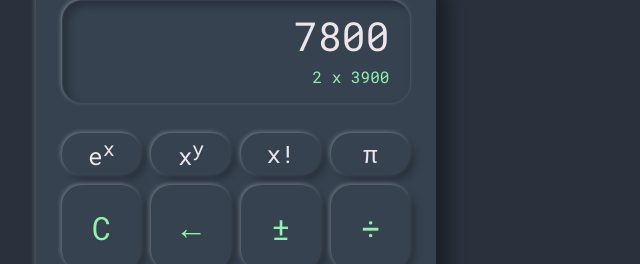
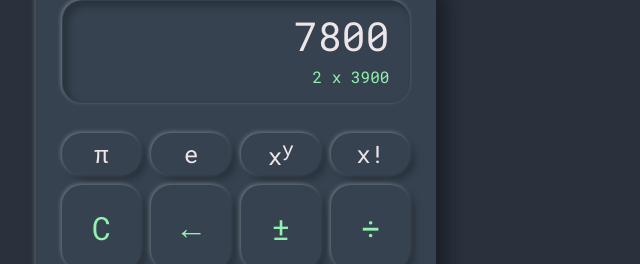
Before and after one commit to turbulentPanda/javascript-calculator, a plain HTML site: page index.html in a window 1280 px wide. Shown: the part 121-385 px from the top of the page, 404-1044 px from the left. Drawn offline with Linux system fonts and the light colour scheme.

Commit message:
Changed the exponentiation operator to simply Euler's constant

```diff
--- a/index.html
+++ b/index.html
@@ -28,11 +28,10 @@
             </div>
             <section id="operations-pad">
                 <div class="row row-1-container">
-                    <button id="exp-operator" class="top-row">e<sup>x</sup></button>
+                    <button id="pi" class="top-row number" value="3.14159">&pi;</button>
+                    <button id="eulerNumber" class="top-row number" value="2.71828">e</button>
                     <button id="power-operator" class="top-row">x<sup>y</sup></button>
                     <button id="factorial-operator" class="top-row">x!</button>
-                    <button id="pi" class="top-row number" value="3.14159">&pi;</button>
-
                 </div>
                 <div class="row row-2-container">
                     <button id="clear-button" class="operator">C</button>
```
